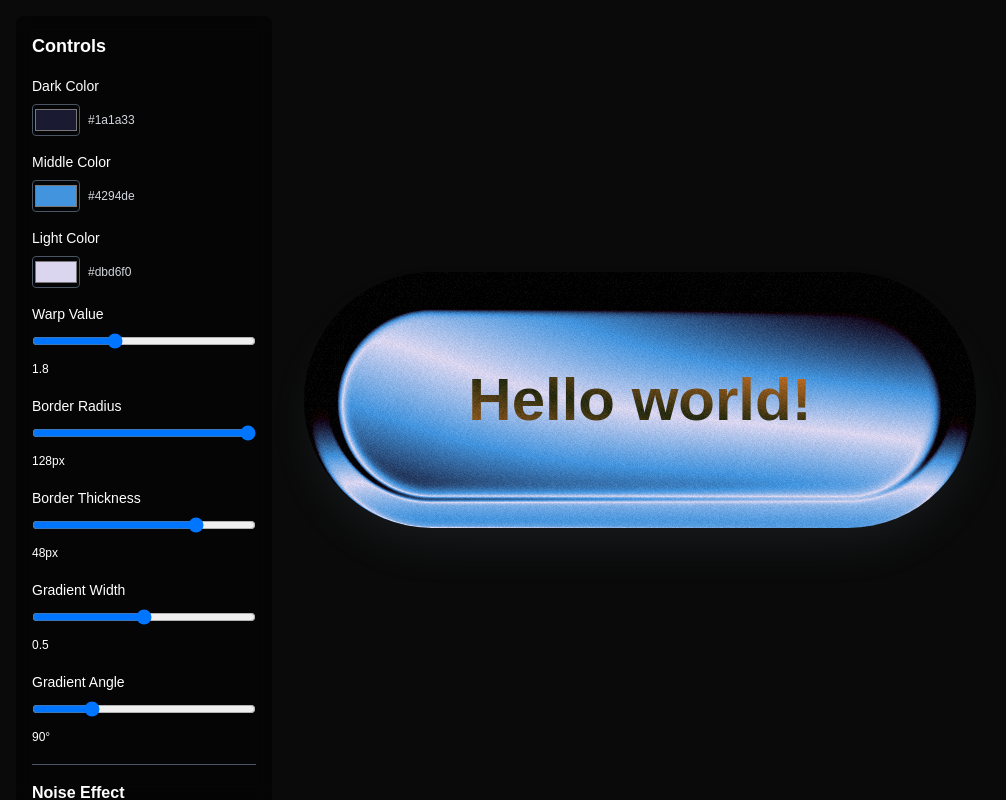
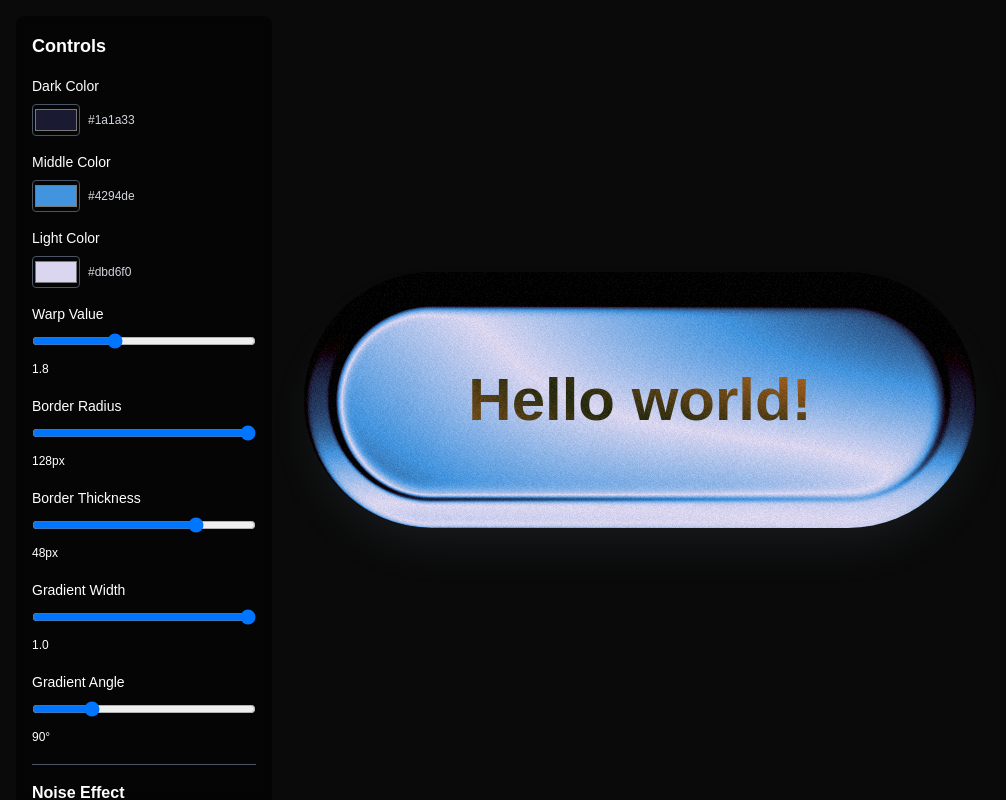
Before and after one commit to shroo3ey/webgl-button, a Next.js app: page / in a window 1280 px wide. Shown: the whole page, without its empty margins (0-1006 px from the left). Built offline with nearby package versions, Linux system fonts and the light colour scheme.

Commit message:
changed gradient width

```diff
--- a/src/app/page.tsx
+++ b/src/app/page.tsx
@@ -21,7 +21,7 @@ const WebGLGradient = () => {
   const [warpValue, setWarpValue] = useState(1.8);
   const [borderRadius, setBorderRadius] = useState(128.0);
   const [borderThickness, setBorderThickness] = useState(48.0);
-  const [gradientWidth, setGradientWidth] = useState(0.5);
+  const [gradientWidth, setGradientWidth] = useState(1.0);
   const [gradientAngle, setGradientAngle] = useState(90.0);
 
   // Noise effect controls
```
